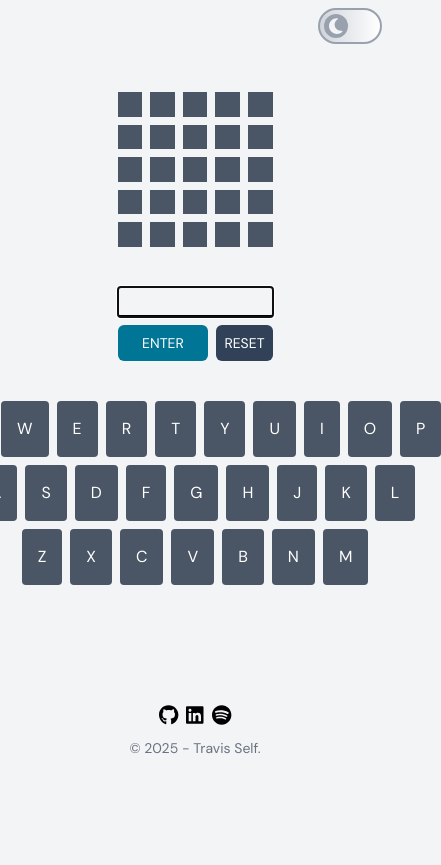
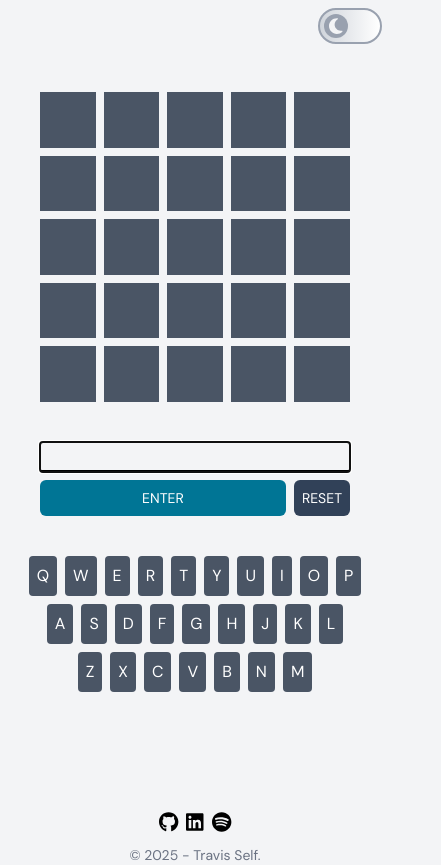
Before and after one commit to travis-self/selfpressed, a React (Vite) app: page /playground in a window 390 px wide. Shown: the whole page, 441 px wide, since content can reach past the window. Before the commit the page ends 844 px from the top, so only its background shows below. Built offline with nearby package versions, Linux system fonts and the light colour scheme.

Commit message:
Quick small screen adjustments.

```diff
--- a/src/pages/Wordle/WordleAlphabet.jsx
+++ b/src/pages/Wordle/WordleAlphabet.jsx
@@ -14,7 +14,7 @@ export default function WordleAlphabet({letters}) {
         }}
       >
         {row.split("").map((l, ii) =>
-          <div className={`aspect-square p-4 rounded-sm ${letters[l]} uppercase`} key={ii}>{l}</div>
+          <div className={`aspect-square p-2 rounded-sm ${letters[l]} uppercase`} key={ii}>{l}</div>
         )}
       </motion.div>
     )}
--- a/src/pages/Wordle/index.jsx
+++ b/src/pages/Wordle/index.jsx
@@ -73,7 +73,7 @@ function Wordle() {
 
   }
 
-  return <div className="mx-auto transform -translate-y-10 w-1/2">
+  return <div className="mx-auto transform -translate-y-10 md:w-1/2">
     <div className="gap-y-2 grid grid-cols-1">
       {guesses.map((word, i) => (
         <WordleGuess attempt={attempt} guess={word} iteration={i + 1} key={i}  />
```
